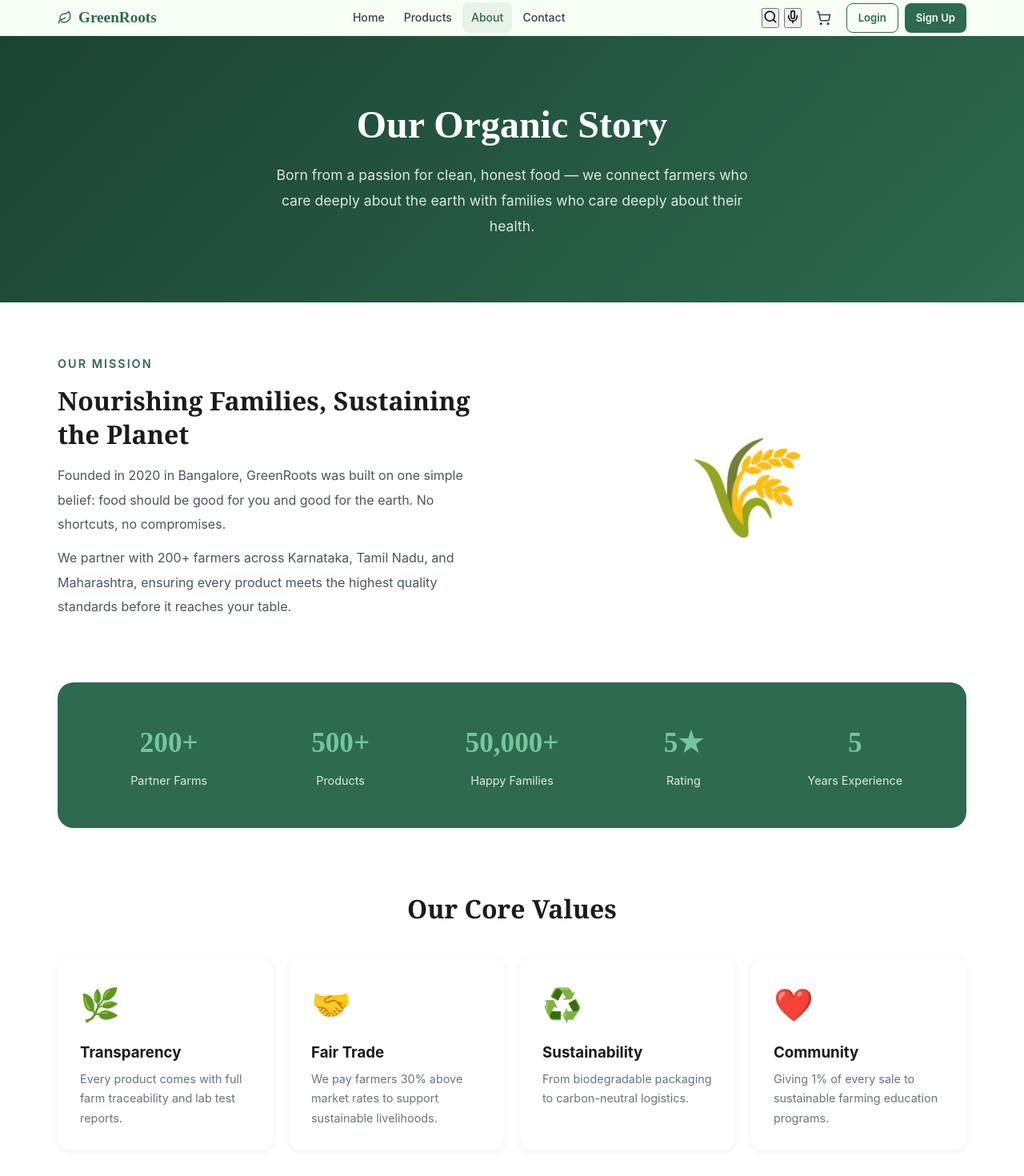
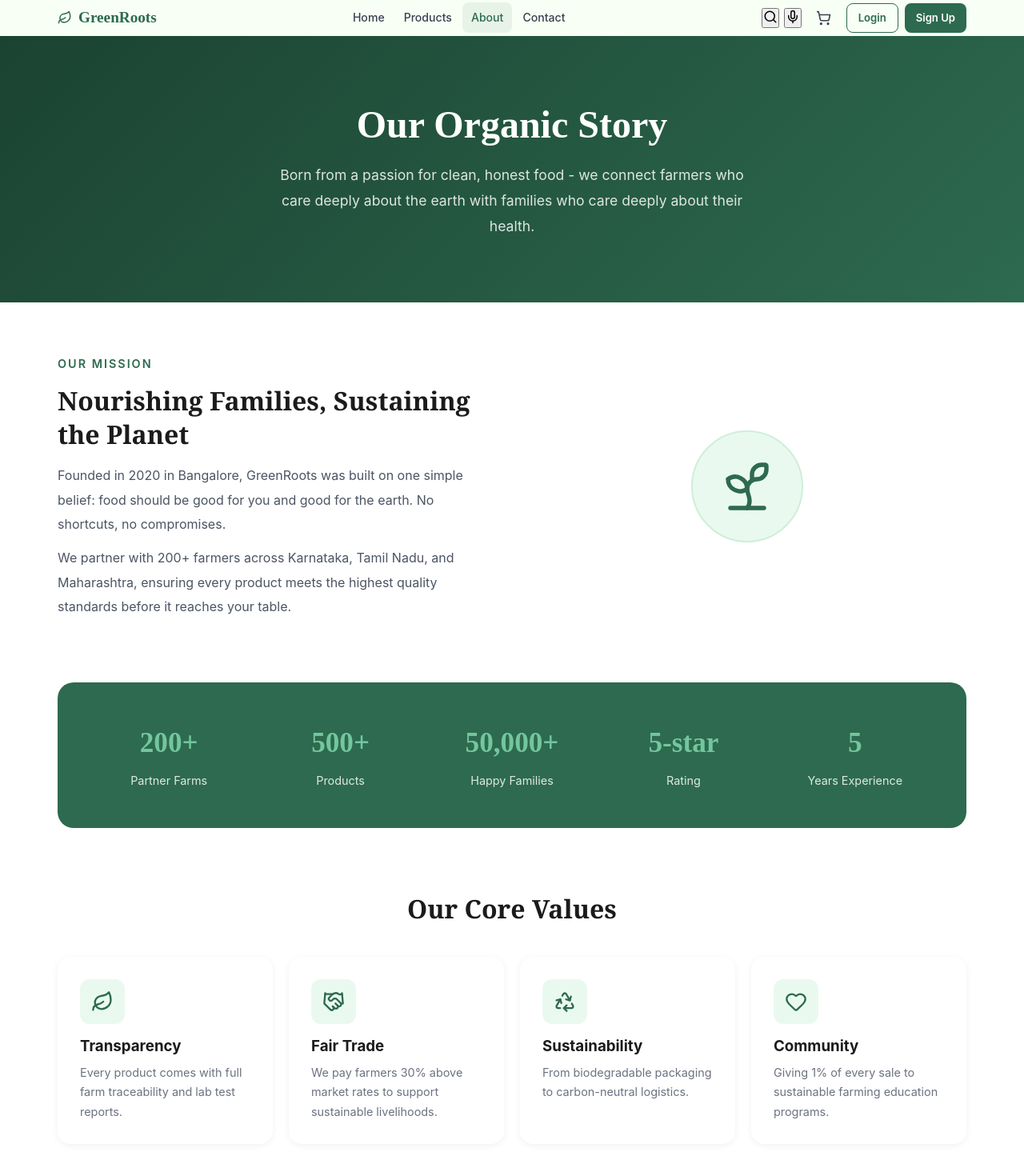
Before and after one commit to sujaybj/greenroots-organic, a React (Create React App) app in the folder client/: page /about in a window 1280 px wide. Shown: the top 1470 px of the page at 80% size. Built offline with nearby package versions, Linux system fonts and the light colour scheme.

Commit message:
fix: add Google success fallback route and replace About emojis with Lucide icons

```diff
--- a/client/src/App.jsx
+++ b/client/src/App.jsx
@@ -28,6 +28,7 @@ const Register = lazy(() => import('./pages/auth/Register'));
 const OtpVerify = lazy(() => import('./pages/auth/OtpVerify'));
 const ForgotPassword = lazy(() => import('./pages/auth/ForgotPassword'));
 const ResetPassword = lazy(() => import('./pages/auth/ResetPassword'));
+const GoogleSuccess = lazy(() => import('./pages/auth/GoogleSuccess'));
 const AdminDashboard = lazy(() => import('./pages/admin/Dashboard'));
 const AdminProducts = lazy(() => import('./pages/admin/Products'));
 const AdminOrders = lazy(() => import('./pages/admin/Orders'));
@@ -85,6 +86,8 @@ function App() {
             <Route path="/verify-otp" element={<OtpVerify />} />
             <Route path="/forgot-password" element={<AuthRoute><ForgotPassword /></AuthRoute>} />
             <Route path="/reset-password/:token" element={<ResetPassword />} />
+            <Route path="/auth/google/success" element={<GoogleSuccess />} />
+            <Route path="/auth/google/success/*" element={<GoogleSuccess />} />
 
             {/* Admin routes */}
             <Route path="/admin/*" element={<AdminRoute><AdminLayout /></AdminRoute>} />
--- a/client/src/pages/About.jsx
+++ b/client/src/pages/About.jsx
@@ -1,24 +1,22 @@
-// About.jsx
 import React from 'react';
 import { Helmet } from 'react-helmet-async';
 import { motion } from 'framer-motion';
+import { Sprout, Leaf, Handshake, Recycle, Heart } from 'lucide-react';
 
 export const About = () => (
   <>
     <Helmet><title>About Us - GreenRoots Organics</title></Helmet>
 
-    {/* Hero */}
     <section style={{ background: 'linear-gradient(135deg, #1B4332, #2D6A4F)', padding: '80px 20px', textAlign: 'center', color: 'white' }}>
       <motion.div initial={{ y: 30, opacity: 0 }} animate={{ y: 0, opacity: 1 }}>
         <h1 style={{ fontSize: 'clamp(2rem, 4vw, 3rem)', fontFamily: 'Playfair Display, serif' }}>Our Organic Story</h1>
         <p style={{ marginTop: '16px', opacity: 0.85, maxWidth: '600px', margin: '16px auto 0', fontSize: '1.1rem', lineHeight: 1.8 }}>
-          Born from a passion for clean, honest food — we connect farmers who care deeply about the earth with families who care deeply about their health.
+          Born from a passion for clean, honest food - we connect farmers who care deeply about the earth with families who care deeply about their health.
         </p>
       </motion.div>
     </section>
 
     <div className="container" style={{ paddingTop: '64px', paddingBottom: '64px' }}>
-      {/* Mission */}
       <div style={{ display: 'grid', gridTemplateColumns: 'repeat(auto-fit, minmax(280px, 1fr))', gap: '40px', alignItems: 'center', marginBottom: '80px' }}>
         <div>
           <span style={{ color: '#2D6A4F', fontWeight: 600, fontSize: '0.9rem', letterSpacing: '2px', textTransform: 'uppercase' }}>Our Mission</span>
@@ -30,12 +28,15 @@ export const About = () => (
             We partner with 200+ farmers across Karnataka, Tamil Nadu, and Maharashtra, ensuring every product meets the highest quality standards before it reaches your table.
           </p>
         </div>
-        <div style={{ fontSize: '120px', textAlign: 'center' }}>🌾</div>
+        <div style={{ display: 'flex', justifyContent: 'center' }}>
+          <div style={{ width: 140, height: 140, borderRadius: '50%', background: '#EAF9EF', border: '2px solid #CDEFD8', display: 'flex', alignItems: 'center', justifyContent: 'center' }}>
+            <Sprout size={72} color="#2D6A4F" strokeWidth={1.8} />
+          </div>
+        </div>
       </div>
 
-      {/* Stats */}
       <div style={{ background: '#2D6A4F', borderRadius: '20px', padding: '48px', display: 'grid', gridTemplateColumns: 'repeat(auto-fit, minmax(150px, 1fr))', gap: '32px', marginBottom: '80px' }}>
-        {[['200+', 'Partner Farms'], ['500+', 'Products'], ['50,000+', 'Happy Families'], ['5★', 'Rating'], ['5', 'Years Experience']].map(([num, label]) => (
+        {[['200+', 'Partner Farms'], ['500+', 'Products'], ['50,000+', 'Happy Families'], ['5-star', 'Rating'], ['5', 'Years Experience']].map(([num, label]) => (
           <div key={label} style={{ textAlign: 'center', color: 'white' }}>
             <div style={{ fontSize: '2.2rem', fontFamily: 'Playfair Display, serif', fontWeight: 700, color: '#74C69D' }}>{num}</div>
             <div style={{ fontSize: '0.9rem', opacity: 0.85, marginTop: '6px' }}>{label}</div>
@@ -43,17 +44,18 @@ export const About = () => (
         ))}
       </div>
 
-      {/* Values */}
       <h2 style={{ textAlign: 'center', fontSize: '2rem', marginBottom: '40px' }}>Our Core Values</h2>
       <div style={{ display: 'grid', gridTemplateColumns: 'repeat(auto-fit, minmax(220px, 1fr))', gap: '20px' }}>
         {[
-          { icon: '🌿', title: 'Transparency', desc: 'Every product comes with full farm traceability and lab test reports.' },
-          { icon: '🤝', title: 'Fair Trade', desc: 'We pay farmers 30% above market rates to support sustainable livelihoods.' },
-          { icon: '♻️', title: 'Sustainability', desc: 'From biodegradable packaging to carbon-neutral logistics.' },
-          { icon: '❤️', title: 'Community', desc: 'Giving 1% of every sale to sustainable farming education programs.' },
-        ].map(val => (
+          { Icon: Leaf, title: 'Transparency', desc: 'Every product comes with full farm traceability and lab test reports.' },
+          { Icon: Handshake, title: 'Fair Trade', desc: 'We pay farmers 30% above market rates to support sustainable livelihoods.' },
+          { Icon: Recycle, title: 'Sustainability', desc: 'From biodegradable packaging to carbon-neutral logistics.' },
+          { Icon: Heart, title: 'Community', desc: 'Giving 1% of every sale to sustainable farming education programs.' },
+        ].map((val) => (
           <div key={val.title} style={{ background: 'white', borderRadius: '16px', padding: '28px', boxShadow: '0 2px 8px rgba(0,0,0,0.06)' }}>
-            <div style={{ fontSize: '2.5rem', marginBottom: '16px' }}>{val.icon}</div>
+            <div style={{ width: 56, height: 56, borderRadius: 12, background: '#EAF9EF', display: 'flex', alignItems: 'center', justifyContent: 'center', marginBottom: 16 }}>
+              <val.Icon size={28} color="#2D6A4F" strokeWidth={2} />
+            </div>
             <h3 style={{ fontFamily: 'Inter, sans-serif', fontWeight: 700, marginBottom: '8px' }}>{val.title}</h3>
             <p style={{ color: '#6B7280', fontSize: '0.9rem', lineHeight: 1.7 }}>{val.desc}</p>
           </div>
```
